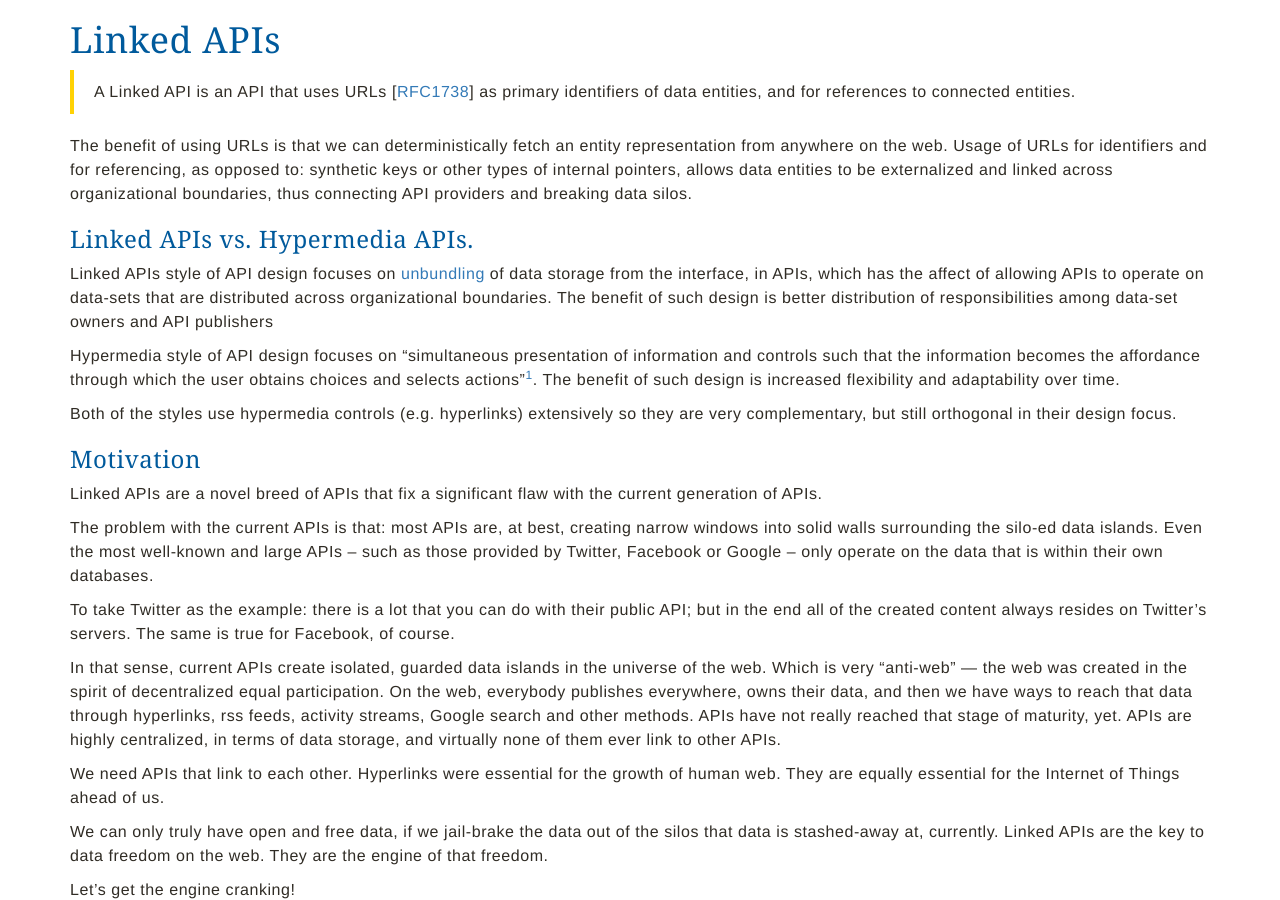
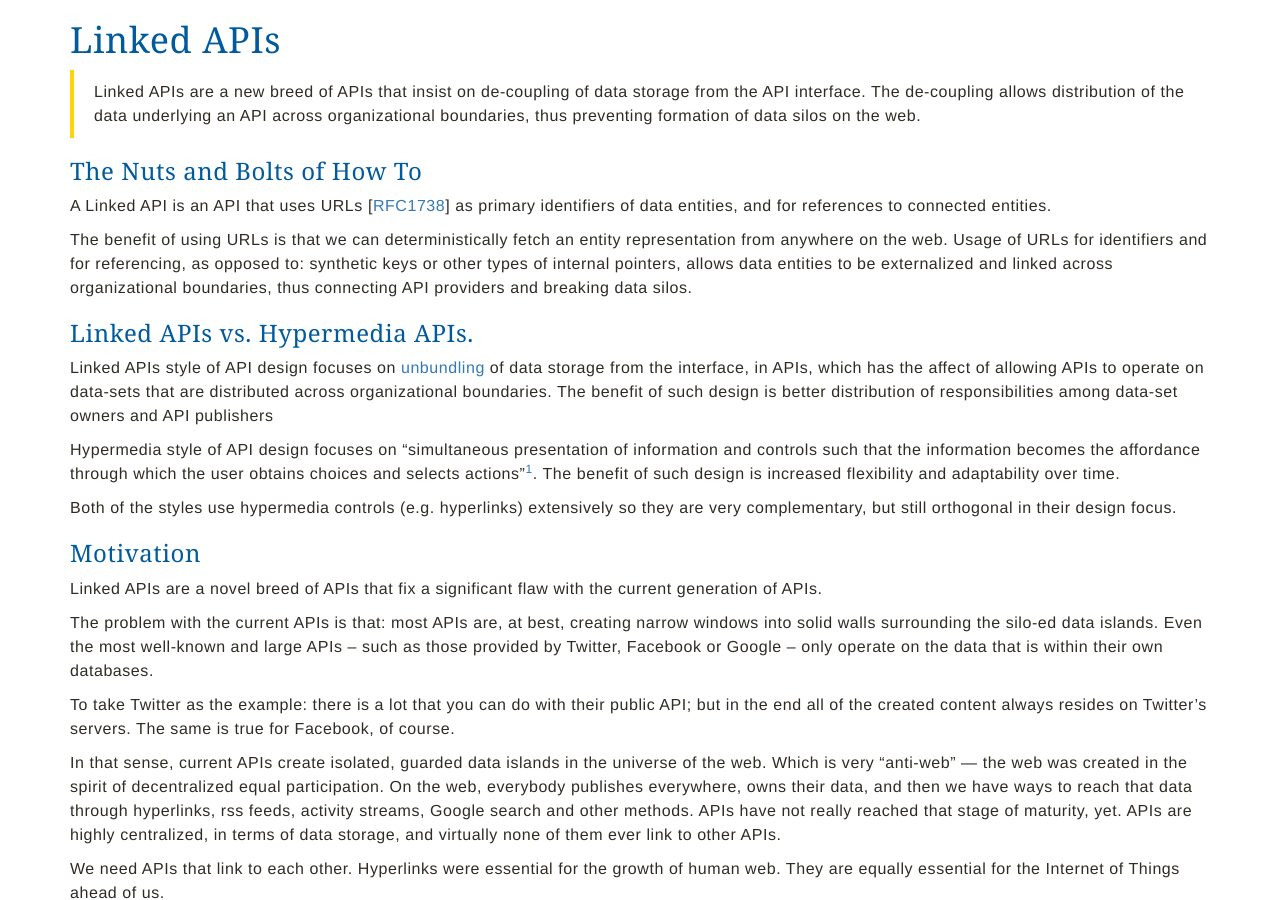
Before and after one commit to inadarei/linkedapis, a Jekyll site: the page built from index.md, in a window 1280 px wide and 900 px high. Built offline with Jekyll 4.4.1, drawn with Linux system fonts in a browser that asks for light colours; nearby versions of some CDN libraries; Markdown is read by kramdown in place of the engine named in the settings; comment, search, counter and statistics services are not loaded.

Commit message:
updated linked apis definition

```diff
--- a/index.md
+++ b/index.md
@@ -5,7 +5,11 @@ title: Linked APIs
 
 # Linked APIs
 
-> A Linked API is an API that uses URLs [[RFC1738](http://www.ietf.org/rfc/rfc1738.txt)] as primary identifiers of data entities, and for references to connected entities.
+> Linked APIs are a new breed of APIs that insist on de-coupling of data storage from the API interface. The de-coupling allows distribution of the data underlying an API across organizational boundaries, thus preventing formation of data silos on the web.
+
+### The Nuts and Bolts of How To
+
+A Linked API is an API that uses URLs [[RFC1738](http://www.ietf.org/rfc/rfc1738.txt)] as primary identifiers of data entities, and for references to connected entities.
 
 The benefit of using URLs is that we can deterministically fetch an entity representation from anywhere on the web. Usage of URLs for identifiers and for referencing, as opposed to: synthetic keys or other types of internal pointers, allows data entities to be externalized and  linked across organizational boundaries, thus connecting API providers and breaking data silos.
 
```
